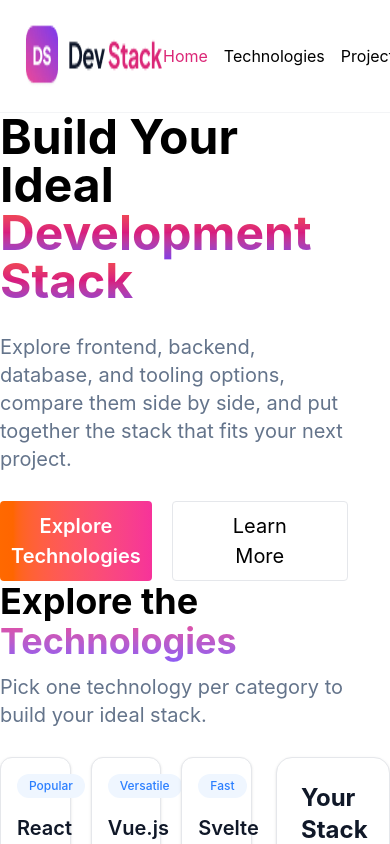
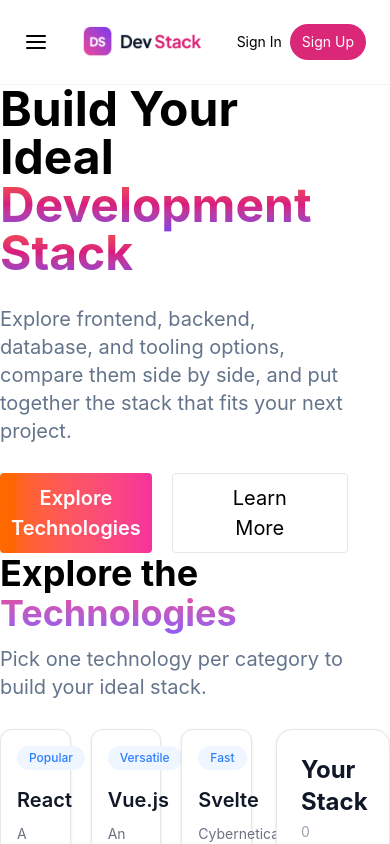
Before and after one commit to TamimurRahman/B-14-Assignment-5, a React (Vite) app in the folder Dev-Stack/: page / in a window 390 px wide. Shown: the top 844 px of the page. Built offline with nearby package versions, Linux system fonts and the light colour scheme.

Commit message:
update navbar mobile responsive view

```diff
--- a/Dev-Stack/src/components/Navbar.tsx
+++ b/Dev-Stack/src/components/Navbar.tsx
@@ -1,35 +1,47 @@
-
 import Logo from "/assets/logo-text.png";
-import "../index.css"
+import "../index.css";
+import { FiMenu } from "react-icons/fi";
 const Navbar = () => {
   return (
     <div className="border-b border-gray-100 p-[24px] sticky top-0 z-50 bg-white">
-    <nav className="flex justify-between container mx-auto ">
-      <img src={Logo} alt="" className="w-[150px] "/>
-      <ul className="flex gap-4 items-center ">
+      <nav className="container mx-auto flex items-center justify-between">
+        <button className="md:hidden text-2xl">
+          <FiMenu />
+        </button>
+
+        <img src={Logo} alt="Dev Stack" className="w-[120px] md:w-[150px]" />
+
+        <ul className="hidden md:flex gap-4 items-center">
           <li className="text-[#db2777FF]">
             <a href="">Home</a>
           </li>
+
           <li>
             <a href="">Technologies</a>
           </li>
+
           <li>
             <a href="">Projects</a>
           </li>
+
           <li>
             <a href="">About</a>
           </li>
+
           <li>
             <a href="">Contact</a>
           </li>
         </ul>
-      <div className="flex gap-4 items-center">
-        <button>Sign In</button>
-        <button className="bg-[#db2777FF] text-white  py-2 px-4 rounded-full">Sign Up</button>
+
+        <div className="flex gap-2  items-center">
+          <button className="text-sm">Sign In</button>
+
+          <button className="bg-[#db2777FF] text-white py-2 px-3  rounded-full text-sm ">
+            Sign Up
+          </button>
         </div>
       </nav>
     </div>
-
   );
 };
 
```
Lines whose indentation alone changed are shown as unchanged.
